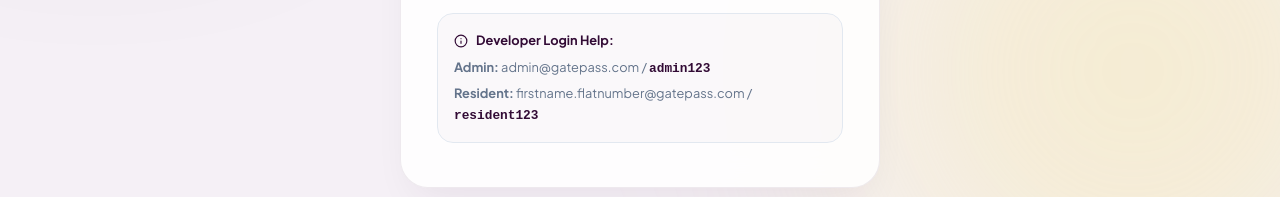
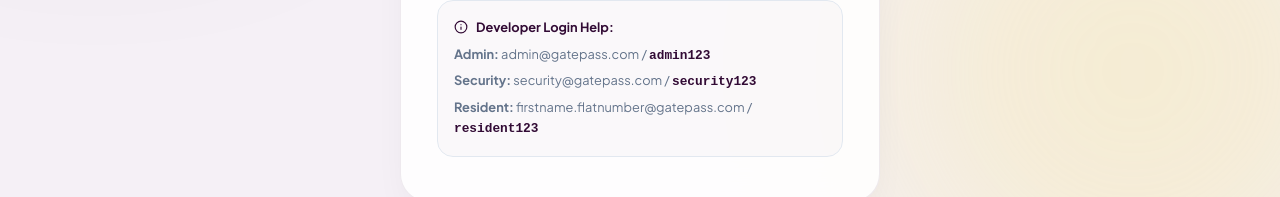
Before and after one commit to Susheyyy/GatePass-Pro, a React app in the folder frontend/: page /login in a window 1280 px wide. Shown: the part 534-731 px from the top of the page. Built offline with nearby package versions, Linux system fonts and the light colour scheme; no server answers; the HTML template or start-up script is replaced by a standard one.

Commit message:
feat: added security module

```diff
--- a/frontend/src/App.jsx
+++ b/frontend/src/App.jsx
@@ -14,6 +14,9 @@
   const role = localStorage.getItem('gatepass_role') || 'admin';
   if (role === 'resident') {
     return <Navigate to="/resident-dashboard" replace />;
+  }
+  if (role === 'security') {
+    return <Navigate to="/visitors" replace />;
   }
   return <Dashboard />;
 }
--- a/frontend/src/components/Layout.jsx
+++ b/frontend/src/components/Layout.jsx
@@ -23,6 +23,10 @@
         { path: '/visitors', label: 'Visitors', icon: <ShieldAlert size={18} /> },
         { path: '/community', label: 'Community', icon: <MessageSquare size={18} /> },
         { path: '/profile', label: 'My Profile', icon: <User size={18} /> }
+      ]
+    : userRole === 'security'
+    ? [
+        { path: '/visitors', label: 'Visitors', icon: <ShieldAlert size={18} /> }
       ]
     : [
         { path: '/resident-dashboard', label: 'Resident Dashboard', icon: <LayoutDashboard size={18} /> },
@@ -69,7 +73,7 @@
               width: '36px',
               height: '36px',
               borderRadius: '50%',
-              background: userRole === 'admin' ? 'linear-gradient(135deg, #a855f7, #6366f1)' : 'linear-gradient(135deg, #10b981, #6366f1)',
+              background: userRole === 'admin' ? 'linear-gradient(135deg, #a855f7, #6366f1)' : userRole === 'security' ? 'linear-gradient(135deg, #f43f5e, #e11d48)' : 'linear-gradient(135deg, #10b981, #6366f1)',
               color: 'white',
               display: 'flex',
               alignItems: 'center',
@@ -77,14 +81,14 @@
               fontWeight: 'bold',
               fontSize: '0.85rem'
             }}>
-              {userRole === 'admin' ? 'AD' : 'RS'}
+              {userRole === 'admin' ? 'AD' : userRole === 'security' ? 'SE' : 'RS'}
             </div>
             <div style={{ textAlign: 'left' }}>
               <div style={{ fontSize: '0.875rem', fontWeight: '700', color: 'var(--text-main)', lineHeight: 1.2 }}>
-                {userRole === 'admin' ? 'Admin Portal' : 'Resident Portal'}
+                {userRole === 'admin' ? 'Admin Portal' : userRole === 'security' ? 'Security Portal' : 'Resident Portal'}
               </div>
               <div style={{ fontSize: '0.75rem', color: 'var(--text-muted)' }}>
-                {userRole === 'admin' ? 'admin@gatepass.com' : residentEmail}
+                {userRole === 'admin' ? 'admin@gatepass.com' : userRole === 'security' ? 'security@gatepass.com' : residentEmail}
               </div>
             </div>
           </div>
--- a/frontend/src/pages/Login.jsx
+++ b/frontend/src/pages/Login.jsx
@@ -53,6 +53,16 @@
         localStorage.removeItem('gatepass_resident_email');
         setIsLoading(false);
         navigate('/');
+        return;
+      }
+
+      if (formattedEmail === 'security@gatepass.com' && password === 'security123') {
+        localStorage.setItem('gatepass_token', 'true');
+        localStorage.setItem('gatepass_role', 'security');
+        localStorage.removeItem('gatepass_resident_id');
+        localStorage.removeItem('gatepass_resident_email');
+        setIsLoading(false);
+        navigate('/visitors');
         return;
       }
 
@@ -505,6 +515,7 @@
           </div>
           <div style={{ display: 'flex', flexDirection: 'column', gap: '4px' }}>
             <div><strong>Admin:</strong> admin@gatepass.com / <code style={{ color: 'var(--primary)', fontWeight: 'bold' }}>admin123</code></div>
+            <div><strong>Security:</strong> security@gatepass.com / <code style={{ color: 'var(--primary)', fontWeight: 'bold' }}>security123</code></div>
             <div><strong>Resident:</strong> firstname.flatnumber@gatepass.com / <code style={{ color: 'var(--primary)', fontWeight: 'bold' }}>resident123</code></div>
           </div>
         </div>
--- a/frontend/src/pages/Residents.jsx
+++ b/frontend/src/pages/Residents.jsx
@@ -1,4 +1,5 @@
 import { useState, useEffect } from 'react';
+import { Navigate } from 'react-router-dom';
 import {
   Users,
   UserPlus,
@@ -21,6 +22,10 @@
 import { useToast } from '../context/ToastContext';
 
 export default function Residents() {
+  const userRole = localStorage.getItem('gatepass_role') || 'admin';
+  if (userRole === 'security') {
+    return <Navigate to="/visitors" replace />;
+  }
   const toast = useToast();
   const [residents, setResidents] = useState([]);
   const [searchQuery, setSearchQuery] = useState('');
--- a/frontend/src/pages/Visitors.jsx
+++ b/frontend/src/pages/Visitors.jsx
@@ -33,6 +33,7 @@
     status: 'Approved'
   });
   const [selectedVisitor, setSelectedVisitor] = useState(null);
+  const userRole = localStorage.getItem('gatepass_role') || 'admin';
 
   const fetchVisitors = async (query = '') => {
     setLoading(true);
@@ -112,10 +113,12 @@
             Manage current check-ins, approve visitor passcodes, and track society entry logs.
           </p>
         </div>
+        {userRole !== 'security' && (
           <FormButton onClick={() => setIsAddOpen(true)} variant="primary">
             <Plus size={18} />
             <span>New Entry Pass</span>
           </FormButton>
+        )}
       </div>
 
       <div className="content-card">
@@ -220,6 +223,7 @@
                             <LogOut size={16} />
                           </button>
                         )}
+                        {userRole !== 'security' && (
                           <button
                             onClick={() => handleDelete(visitor._id)}
                             title="Delete Record"
@@ -227,6 +231,7 @@
                           >
                             <Trash2 size={16} />
                           </button>
+                        )}
                       </div>
                     </td>
                   </tr>
```
Lines whose indentation alone changed are shown as unchanged.
